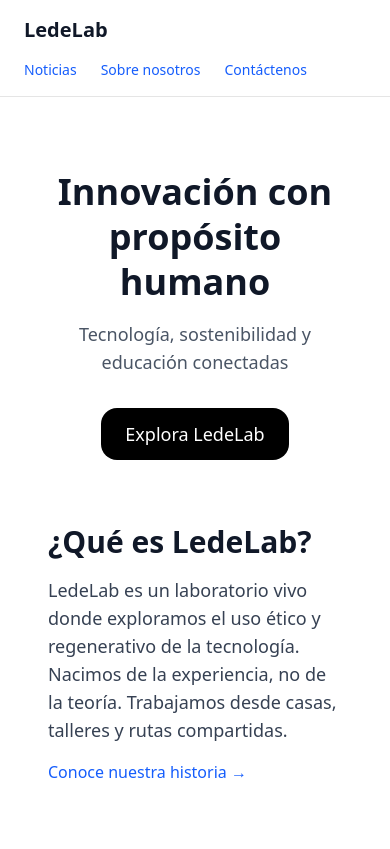
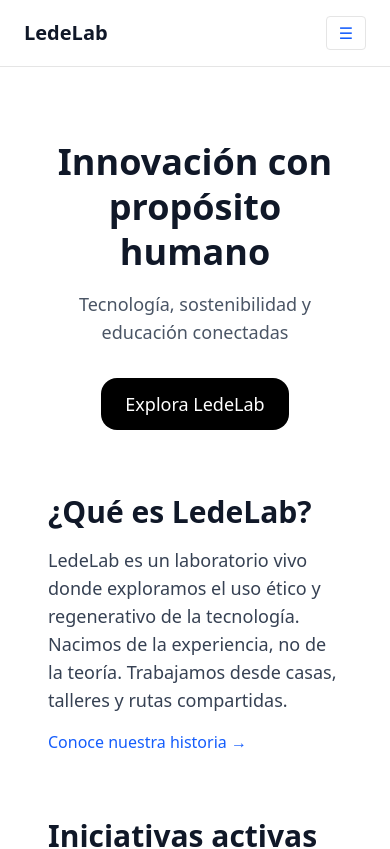
Before and after one commit to ledelab2030/javier-web, a Next.js app: page / in a window 390 px wide. Shown: the top 849 px of the page. Built offline with nearby package versions, Linux system fonts and the light colour scheme.

Commit message:
Agregar menú hamburguesa responsive para móviles

```diff
--- a/src/components/layout.tsx
+++ b/src/components/layout.tsx
@@ -1,6 +1,6 @@
 import '@/app/globals.css'
 import Link from 'next/link';
-import React from 'react';
+import React, { useState } from 'react';
 
 export const metadata = {
   title: 'LedeLab Group',
@@ -12,6 +12,8 @@
 }: {
   children: React.ReactNode;
 }) {
+  const [menuOpen, setMenuOpen] = useState(false);
+
   return (
     <html lang="es">
       <body className="bg-white text-gray-900">
@@ -19,19 +21,31 @@
           <h1 className="text-xl font-bold">
             <Link href="/">LedeLab</Link>
           </h1>
-          <nav className="text-sm flex items-center gap-6 relative">
-            {/* Menú desplegable Noticias con zona extendida para mantener hover */}
+
+          {/* Botón hamburguesa para móviles */}
+          <button
+            className="sm:hidden text-blue-600 border px-3 py-1 rounded"
+            onClick={() => setMenuOpen(!menuOpen)}
+          >
+            {menuOpen ? '✕' : '☰'}
+          </button>
+
+          {/* Menú de navegación */}
+          <nav
+            className={`${
+              menuOpen ? 'block' : 'hidden'
+            } sm:flex text-sm items-start sm:items-center gap-6 relative w-full sm:w-auto`}
+          >
+            {/* Menú desplegable Noticias */}
             <div className="relative group">
               <span className="text-blue-600 hover:underline cursor-pointer">Noticias</span>
-  <div className="absolute left-0 top-full pt-2 bg-white border rounded shadow-md z-50 w-48 hidden group-hover:block">
+              <div className="absolute left-0 top-full pt-2 bg-white border rounded shadow-md z-50 w-48 hidden group-hover:block sm:block">
                 <Link href="/noticias" className="block px-4 py-2 hover:bg-gray-100">Neutralizadas</Link>
                 <Link href="/ledelab/noticias" className="block px-4 py-2 hover:bg-gray-100">LedeLab</Link>
                 <Link href="/javier/noticias" className="block px-4 py-2 hover:bg-gray-100">jAvIer</Link>
               </div>
             </div>
 
-
-            {/* Otros enlaces */}
             <Link href="/ledelab/sobre-nosotros" className="text-blue-600 hover:underline">Sobre nosotros</Link>
             <Link href="/ledelab/contacto" className="text-blue-600 hover:underline">Contáctenos</Link>
           </nav>
```
Lines whose indentation alone changed are shown as unchanged.
